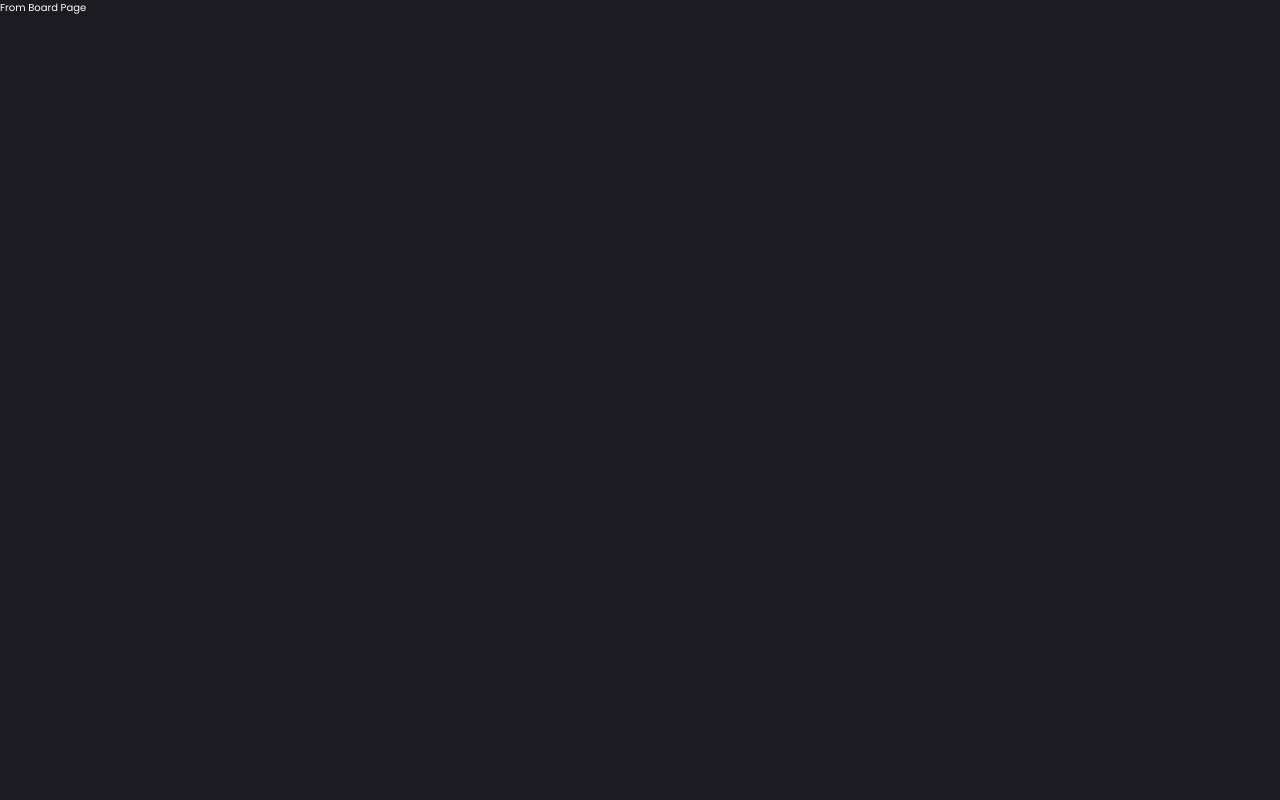
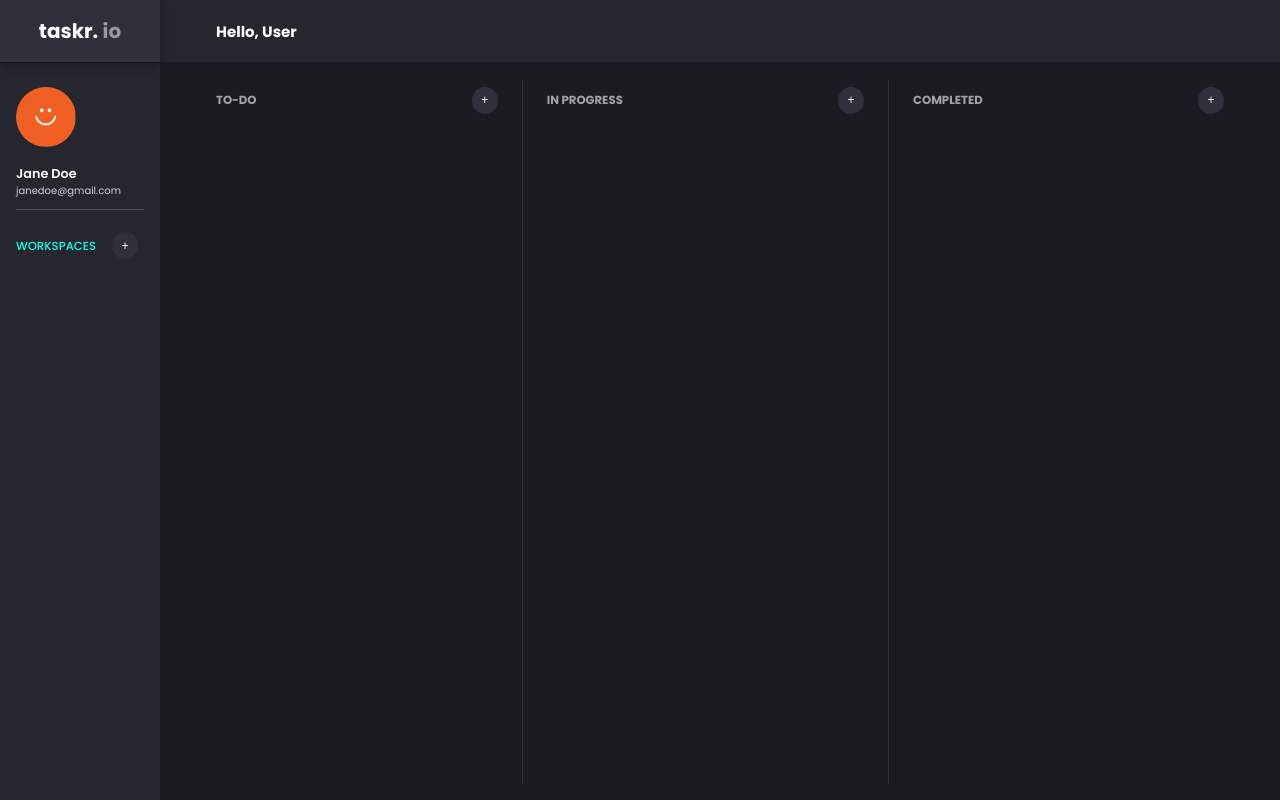
Before and after one commit to Team-Cepheus/taskr.io, a React (Create React App) app in the folder frontend/: page /board in a window 1280 px wide. Built offline with nearby package versions, Linux system fonts and the light colour scheme.

Commit message:
Board Page layouts setup

```diff
--- a/frontend/src/App.js
+++ b/frontend/src/App.js
@@ -2,7 +2,7 @@ import React from 'react';
 import { BrowserRouter, Route, Switch } from 'react-router-dom';
 import LoginPage from './components/Login/LoginPage';
 import DashboardPage from './components/DashboardPage';
-import BoardPage from './components/BoardPage';
+import BoardPage from './components/BoardPage/BoardPage';
 
 
 function App() {
--- a/frontend/src/components/BoardPage.jsx
+++ /dev/null
@@ -1,9 +0,0 @@
-import React from 'react';
-
-const BoardPage = () => {
-    return ( <div>
-        From Board Page
-    </div> );
-}
-
-export default BoardPage;
--- /dev/null
+++ b/frontend/src/components/BoardPage/BoardPage.jsx
@@ -0,0 +1,23 @@
+import React from 'react';
+import Sidebar from '../Sidebar';
+import Topbar from '../Topbar'
+import TodoColumn from './TodoColumn';
+import '../../styles/BoardPage.css'
+import InProgressColumn from './InProgressColumn';
+import CompletedColumn from './CompletedColumn'
+
+const BoardPage = () => {
+    return (
+    <div>
+        <Topbar/>
+        <Sidebar />
+        <div className="board">
+        <TodoColumn/>
+        <InProgressColumn/>
+        <CompletedColumn />
+        </div>
+    </div>
+    );
+}
+
+export default BoardPage;
--- /dev/null
+++ b/frontend/src/components/BoardPage/CompletedColumn.jsx
@@ -0,0 +1,15 @@
+import React from 'react';
+
+
+const CompletedColumn = () => {
+    return (
+        <div className="completedcol">
+            <div className="add-task">
+                <h3>COMPLETED</h3>
+                <button className="add-btn">+</button>
+            </div>
+        </div>
+    );
+}
+
+export default CompletedColumn;
--- /dev/null
+++ b/frontend/src/components/BoardPage/InProgressColumn.jsx
@@ -0,0 +1,14 @@
+import React from 'react';
+
+const InProgressColumn = () => {
+    return (
+        <div className="inprogresscol">
+            <div className="add-task">
+                <h3>IN PROGRESS</h3>
+                <button className="add-btn">+</button>
+            </div>
+        </div>
+     );
+}
+
+export default InProgressColumn;
--- /dev/null
+++ b/frontend/src/components/BoardPage/TodoColumn.jsx
@@ -0,0 +1,15 @@
+import React from 'react';
+
+
+const TodoColumn = () => {
+    return (
+        <div className="todocol">
+            <div className="add-task">
+                <h3>TO-DO</h3>
+                <button className="add-btn">+</button>
+            </div>
+        </div>
+    );
+}
+
+export default TodoColumn;
--- a/frontend/src/components/Sidebar.jsx
+++ b/frontend/src/components/Sidebar.jsx
@@ -10,9 +10,9 @@ const Sidebar = () => {
                 <p>janedoe@gmail.com</p>
             </div>
             <div className="workspaces">
-                <div className="add">
+                <div>
                 <h3>WORKSPACES</h3>
-                <button>+</button>
+                <button className="add-btn">+</button>
                 </div>
             </div>
 
--- /dev/null
+++ b/frontend/src/styles/BoardPage.css
@@ -0,0 +1,35 @@
+.board {
+    width: calc(100vw - 10rem);
+    height: calc(100vh - 4rem);
+    position: absolute;
+    top: 4rem;
+    left: 10rem;
+    padding: 1rem 2rem;
+    display: flex;
+    align-items: stretch;
+}
+
+.todocol,
+.inprogresscol,
+.completedcol {
+    flex-grow: 1;
+    padding: 0 0.5rem;
+}
+.todocol,
+.inprogresscol {
+    border-right: 1px solid #ffffff1a;
+}
+
+.add-task {
+    display: flex;
+    align-items: center;
+    justify-content: space-between;
+    padding: 0 1rem;
+}
+
+.todocol h3,
+.inprogresscol h3,
+.completedcol h3 {
+    color: rgba(255, 255, 255, 0.6);
+    display: inline-block;
+}
--- a/frontend/src/styles/Sidebar.css
+++ b/frontend/src/styles/Sidebar.css
@@ -46,7 +46,7 @@
     margin-right: 1rem;
 }
 
-.add button {
+.add-btn {
     border: none;
     border-radius: 100%;
     font-size: 0.75rem;
--- a/frontend/src/styles/Topbar.css
+++ b/frontend/src/styles/Topbar.css
@@ -26,5 +26,5 @@
 }
 
 .greeting {
-    margin-left: 2rem;
+    margin-left: 3.5rem;
 }
```
Also changed, not shown: frontend/src/components/BoardPage/TaskCard.jsx (added, +14 -0 lines), frontend/src/styles/TaskCard.css (added).
